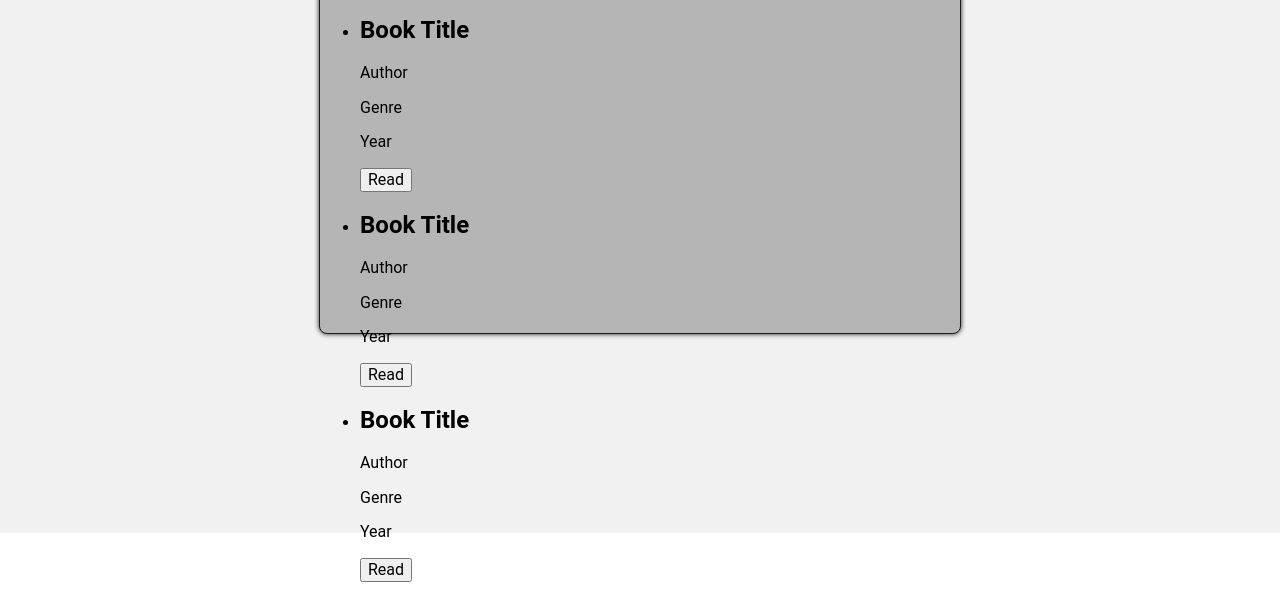
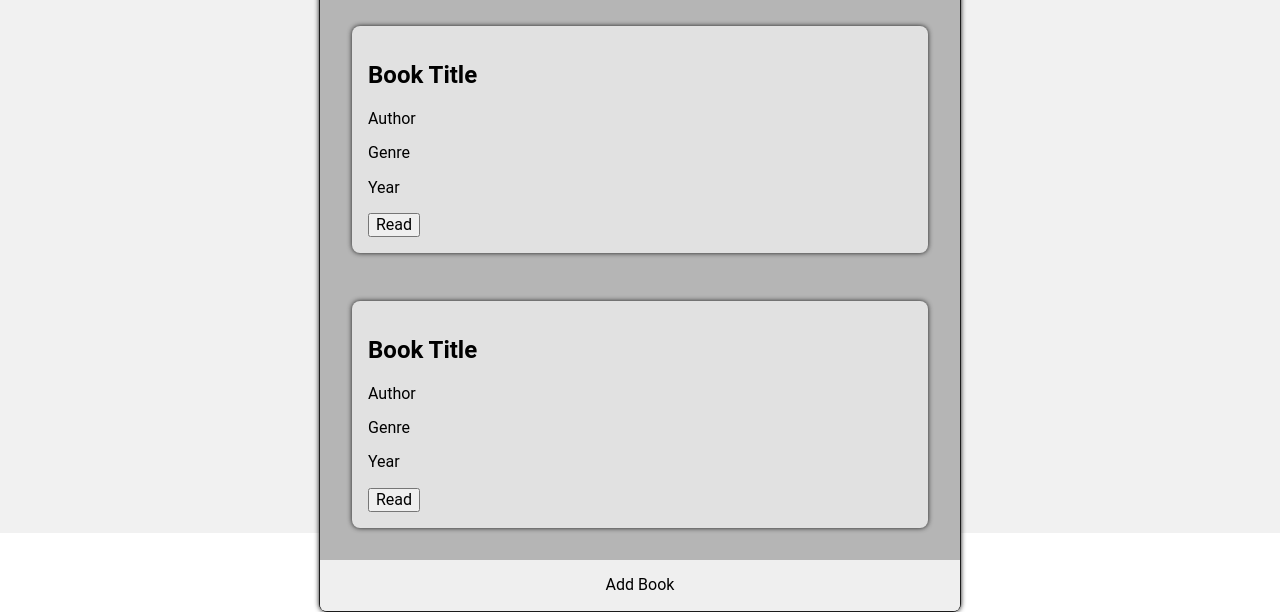
Before and after one commit to nicovalerian/library, a plain HTML site: page index.html in a window 1280 px wide. Shown: the part 267-879 px from the top of the page. Before the commit the page ends 849 px from the top, so only its background shows below. Drawn offline with Linux system fonts and the light colour scheme.

Commit message:
Add basic layout for book cards

```diff
--- a/index.html
+++ b/index.html
@@ -18,9 +18,9 @@
                     <button id="searchButton"></button>
                 </section>
             </header>
-            <main>
+            <main class="main-wrapper">
                 <section class="books">
-                    <ul id="books">
+                    <ul id="book-card-container">
                         <li class="book-card">
                             <h2>Book Title</h2>
                             <p>Author</p>
@@ -44,6 +44,9 @@
                         </li>
                     </ul>
                 </section>
+                <div class="bottom-buttons">
+                    <button id="add-book">Add Book</button>
+                </div>
             </main>
         </div>
     </div>
--- a/styles.css
+++ b/styles.css
@@ -14,7 +14,6 @@
 
 .container {
     width: 50vw;
-    height: 50vh;
     background-color: #b5b5b5;
     border:#1b1b1b solid 1px;
     border-radius: 8px;
@@ -35,6 +34,7 @@
 .header-wrapper h1 {
     margin-left: 2rem;
     color: #f1f1f1;
+    font-size: 2rem;
 }
 
 .search {
@@ -69,3 +69,48 @@ input:focus {
     border-left:#434343 2px solid;
     cursor: pointer;
 }
+
+#searchButton:hover {
+    background-color: #e1e1e1;
+}
+
+.main-wrapper {
+    display: flex;
+    flex-direction: column;
+    gap: 1rem;
+}
+
+#add-book {
+    width: 100%;
+    padding: 1rem;
+    cursor: pointer;
+    border: 0;
+    border-bottom-left-radius: 6px;
+    border-bottom-right-radius: 6px;
+}
+
+#add-book:hover {
+    background-color: #e1e1e1;
+}
+
+
+.bottom-buttons {
+    display: flex;
+    flex-direction: row;
+}
+
+#book-card-container {
+    margin-top: 2rem;
+    padding: 0 2rem;
+    display: grid;
+    grid-template-columns: repeat(auto-fill, minmax(20rem, 1fr));
+    gap: 3rem;
+    list-style: none;
+}
+
+.book-card {
+    padding: 1rem;
+    background-color: #e1e1e1;
+    border-radius: 8px;
+    box-shadow: 0 0 5px #1b1b1b;
+}
```
